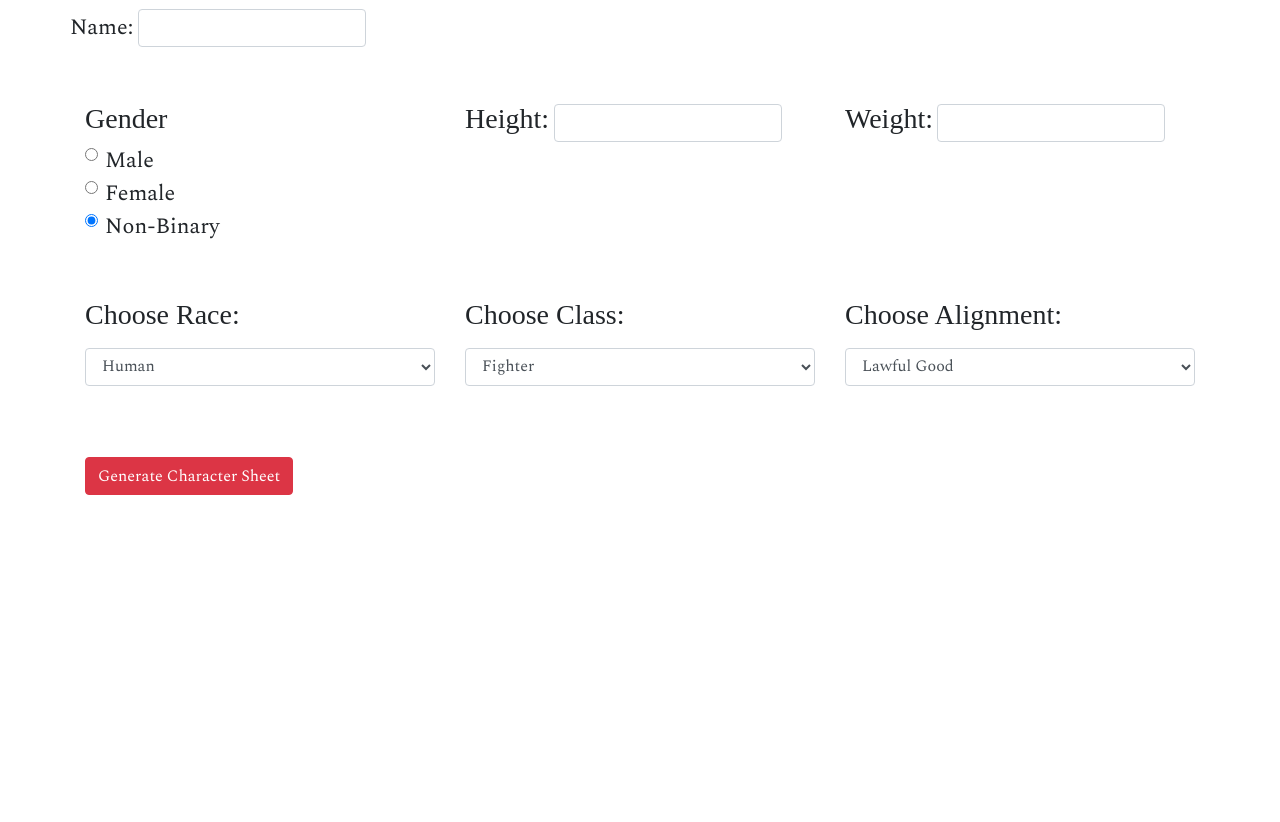
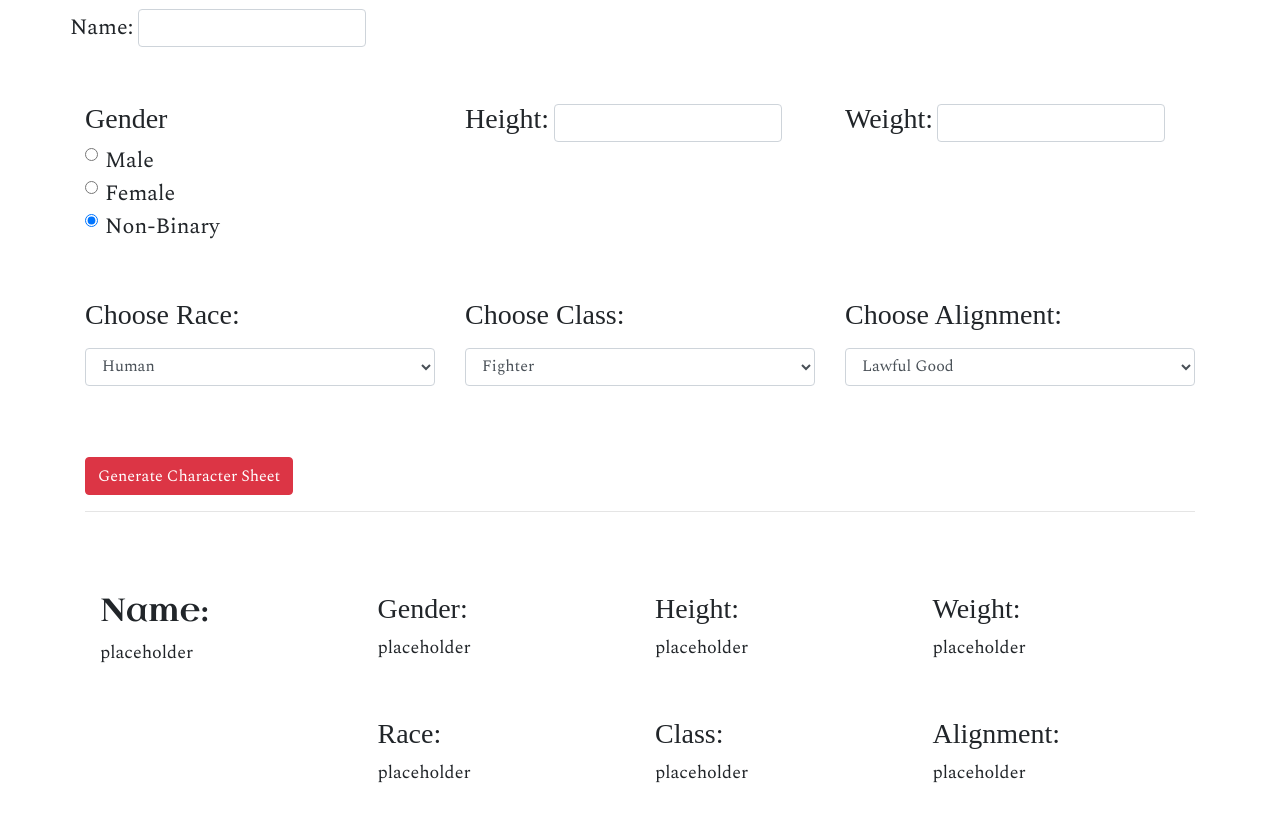
Before and after one commit to swampcamel/character-sheet, a plain HTML site: page index.html in a window 1280 px wide. Shown: the part 128-950 px from the top of the page. Before the commit the page ends 800 px from the top, so only its background shows below. Drawn offline with nearby package versions, Linux system fonts and the light colour scheme; a web font is replaced by a local one.

Commit message:
finished html and added start of js

```diff
--- a/css/styles.css
+++ b/css/styles.css
@@ -22,3 +22,7 @@ h1, h2 {
 .row {
   margin-bottom: 5%;
 }
+
+#sheet {
+  margin-top: 80px;
+}
--- a/index.html
+++ b/index.html
@@ -110,9 +110,46 @@
         </div>
       </div>
       <button type="submit" class="btn btn-danger">Generate Character Sheet</button>
-      <!-- form close -->
-    </form>
-  <!-- main body container close -->
-    </div>
+    </form>       <!-- form close -->
+    <hr>
+    <div id="sheet" class="container">
+      <div class="row">
+        <div class="col col-3">
+          <h2>Name: </h2>
+          <p>placeholder</p>
+        </div>
+        <div class="col col-9">
+          <div class="row">
+            <div class="col">
+              <h3>Gender: </h3>
+              <p>placeholder</p>
+            </div>
+            <div class="col">
+              <h3>Height: </h3>
+              <p>placeholder</p>
+            </div>
+            <div class="col">
+              <h3>Weight: </h3>
+              <p>placeholder</p>
+            </div>
+          </div> <!--close inner row 1-->
+          <div class="row">
+            <div class="col">
+              <h3>Race: </h3>
+              <p>placeholder</p>
+            </div>
+            <div class="col">
+              <h3>Class: </h3>
+              <p>placeholder</p>
+            </div>
+            <div class="col">
+              <h3>Alignment: </h3>
+              <p>placeholder</p>
+            </div>
+          </div> <!--close inner row 2-->
+        </div> <!--close right col-->
+      </div> <!--close outer row-->
+    </div> <!-- sheet close -->
+  </div>  <!-- main body container close -->
   </body>
 </html>
--- a/js/scripts.js
+++ b/js/scripts.js
@@ -0,0 +1,13 @@
+$(function() {
+  $("form#generator").submit(function(event) {
+    event.preventDefault();
+    var nameVar = $("#name-input").val();
+    var genderVar = $("input:radio[name=gender]:checked").val();
+    var heightVar = $("#height-input").val();
+    var weightVar = $("#weight-input").val();
+    var raceVar = $("#race-select").val();
+    var classVar = $("#class-select").val();
+    var alignVar = $("#align-select").val();
+
+  });
+});
```
